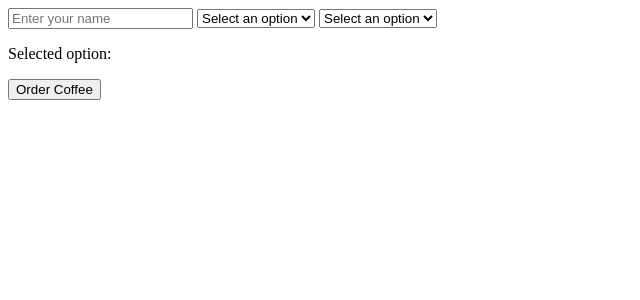
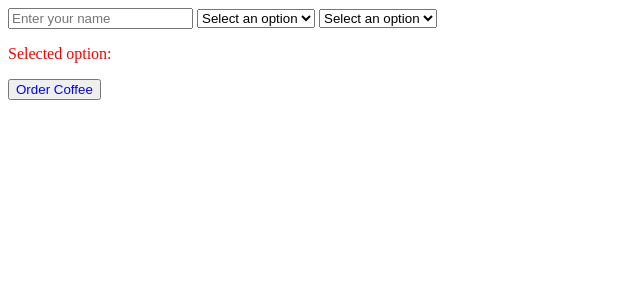
Before and after one commit to a-nguyen-kangan/coffeeOrder, a SvelteKit app: page / in a window 1280 px wide. Shown: the top 300 px of the page, without its empty margins (0-640 px from the left). Built offline with nearby package versions, Linux system fonts and the light colour scheme.

Commit message:
changed p color

```diff
--- a/src/routes/NeedsCoffee.svelte
+++ b/src/routes/NeedsCoffee.svelte
@@ -56,3 +56,11 @@
 
 <p>Selected option: {selectCoffeeType}</p>
 <button on:click={buttonClickHandler}>Order Coffee</button>
+<style>
+  p{
+    color:red;
+  }
+  button{
+    color: blue;
+  }
+</style>
```
